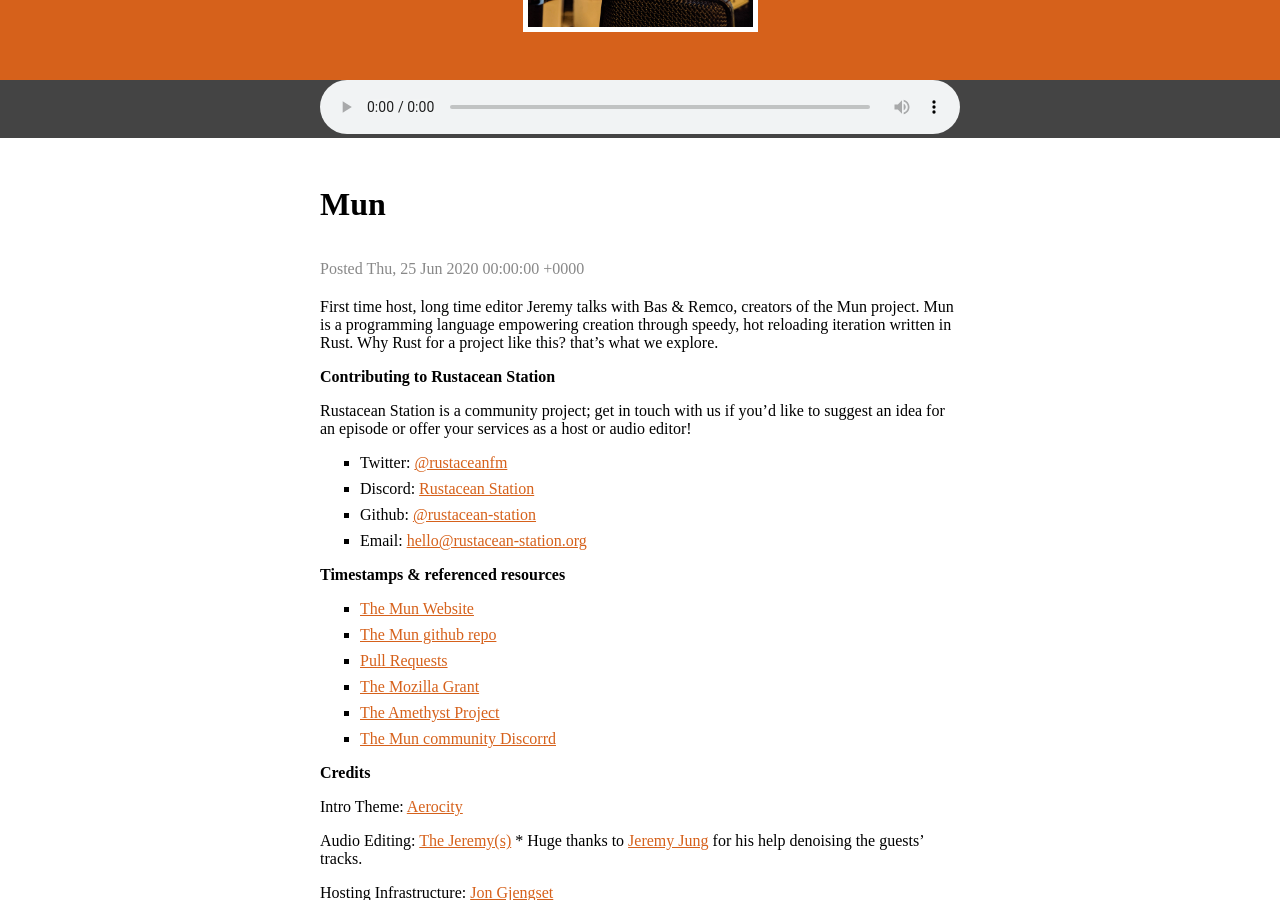
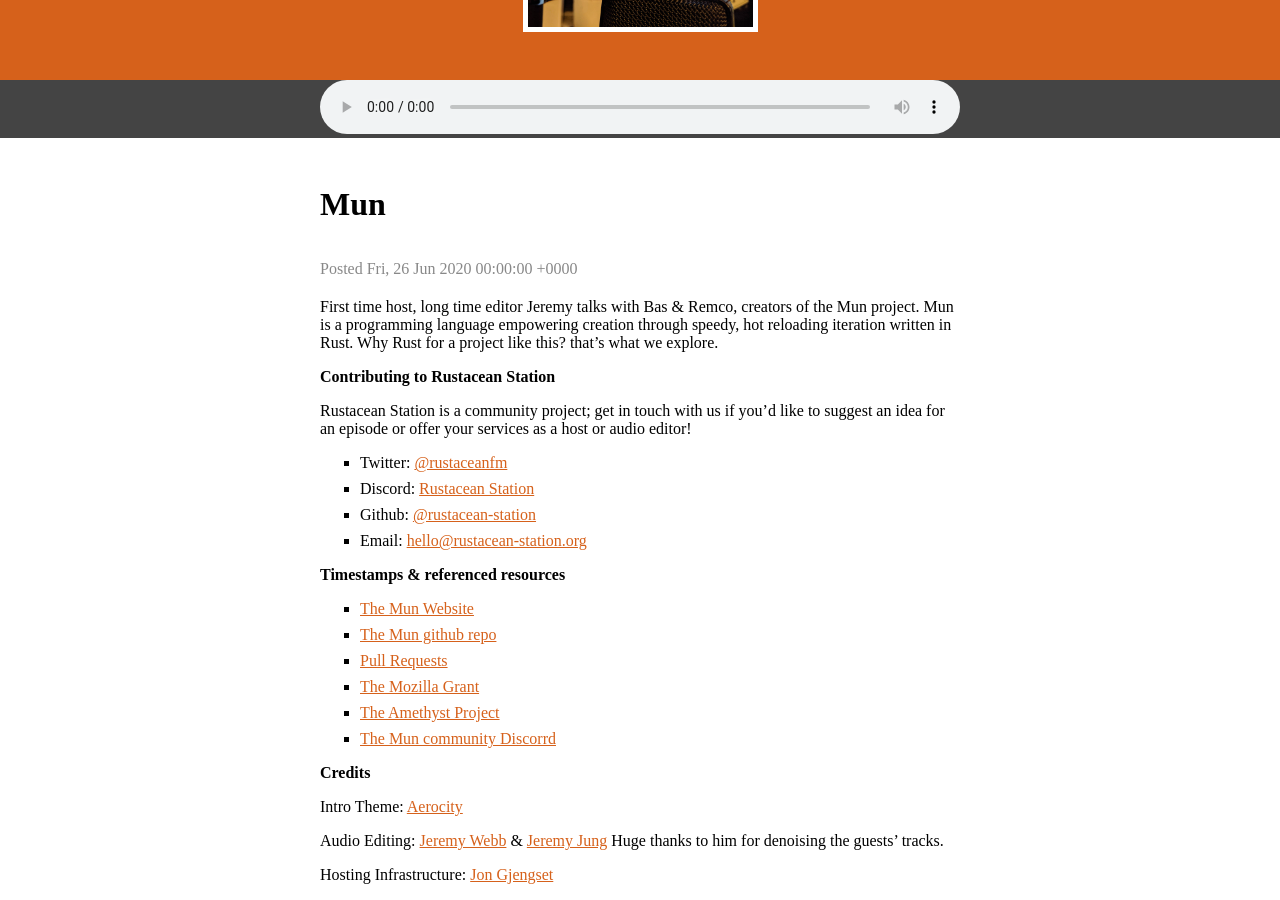
Before and after one commit to rustacean-station/rustacean-station.org, a Jekyll site: the page built from _episodes/020-mun.md, in a window 1280 px wide and 900 px high, scrolled down 354 px. Built offline with Jekyll 4.4.1, drawn with Linux system fonts in a browser that asks for light colours; some of the changed text lies outside the part shown.

Commit message:
layout fixes

```diff
--- a/_episodes/020-mun.md
+++ b/_episodes/020-mun.md
@@ -1,9 +1,9 @@
 ---
-title: Mun
-date: 2020-06-25
-file: https://audio.rustacean-station.org/file/rustacean-station/mun
-duration: 50:38
-length: 40733198
+title: "Mun"
+date: 2020-06-26
+file: https://audio.rustacean-station.org/file/rustacean-station/mun #are we naming the files ourselves or is the uploader doing it?
+duration: "50:38"
+length: "40733198"
 #reddit: (leave blank on initial publish, amend with link and uncomment this line after Reddit thread has been posted)
 ---
 First time host, long time editor Jeremy talks with Bas & Remco, creators of the Mun project. Mun is a programming language empowering creation through speedy, hot reloading iteration written in Rust. Why Rust for a project like this? that's what we explore.
@@ -30,12 +30,12 @@
 
 Intro Theme: [Aerocity](https://twitter.com/AerocityMusic)
 
-Audio Editing: [The Jeremy(s)](https://twitter.com/alphastrata)  * Huge thanks to [Jeremy Jung](https://www.softwaresessions.com/) for his help denoising the guests' tracks.
+Audio Editing: [Jeremy Webb](https://twitter.com/alphastrata) & [Jeremy Jung](https://www.softwaresessions.com/) Huge thanks to him for denoising the guests' tracks.
 
 Hosting Infrastructure: [Jon Gjengset](https://twitter.com/jonhoo/)
 
-Show Notes: [Jeremy Webb](https://twitter.com/alphastrata)
+Show Notes: Jeremy Webb
 
-Hosts: [Jeremy Webb](https://twitter.com/alphastrata)
+Hosts: Jeremy Webb
 
 Guests: [Remco Kujiper](https://www.linkedin.com/in/remco-k-13a669ba/) & [Bas Zalmstra](https://www.linkedin.com/in/baszalmstra/)
```
